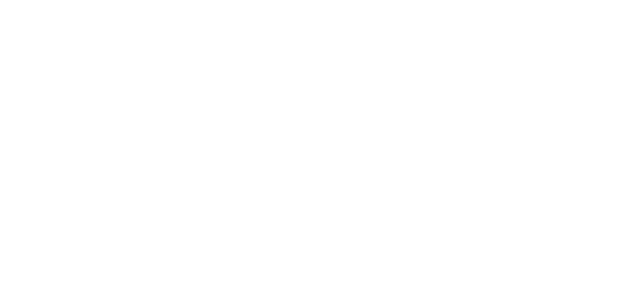
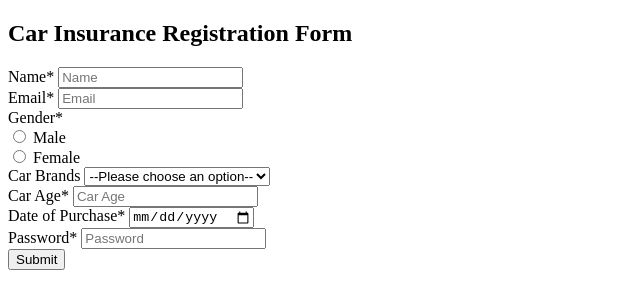
Before and after one commit to acciojob/car-insurance-form-DevD1k, a website: page main.html in a window 1280 px wide. Shown: the whole page, without its empty margins (0-640 px from the left). Drawn offline with Linux system fonts and the light colour scheme.

Commit message:
created a submission

```diff
--- a/main.html
+++ b/main.html
@@ -8,6 +8,48 @@
 
 <body>
 	<!-- the entire body must be written by student -->
+	<form method="post">
+  <h2>Car Insurance Registration Form</h2>
+  <div>
+    <label for="name">Name*</label>
+    <input type="text" id="name" name="name" placeholder="Name" required minlength="3" maxlength="50">
+  </div>
+  <div>
+    <label for="email">Email*</label>
+    <input type="email" id="email" name="email" placeholder="Email" required>
+  </div>
+  <div>
+    <label>Gender*</label><br>
+    <input type="radio" id="gender_m" name="gender" value="Male" required>
+    <label for="gender_m">Male</label><br>
+    <input type="radio" id="gender_f" name="gender" value="Female">
+    <label for="gender_f">Female</label>
+  </div>
+  <div>
+    <label for="cars">Car Brands</label>
+    <select id="cars" name="cars">
+      <option value="">--Please choose an option--</option>
+      <option value="BMW">BMW</option>
+      <option value="Audi">Audi</option>
+      <option value="Mercedez">Mercedez</option>
+    </select>
+  </div>
+  <div>
+    <label for="carage">Car Age*</label>
+    <input type="number" id="carage" name="carage" placeholder="Car Age" required>
+  </div>
+  <div>
+    <label for="dop">Date of Purchase*</label>
+    <input type="date" id="dop" name="dop" placeholder="Date of Purchase" required>
+  </div>
+  <div>
+    <label for="password">Password*</label>
+    <input type="password" id="password" name="password" placeholder="Password" required>
+  </div>
+  <div>
+    <button type="submit" id="submit">Submit</button>
+  </div>
+</form>
     <script type="text/javascript" src="./script.js">
 </script>
 
```
